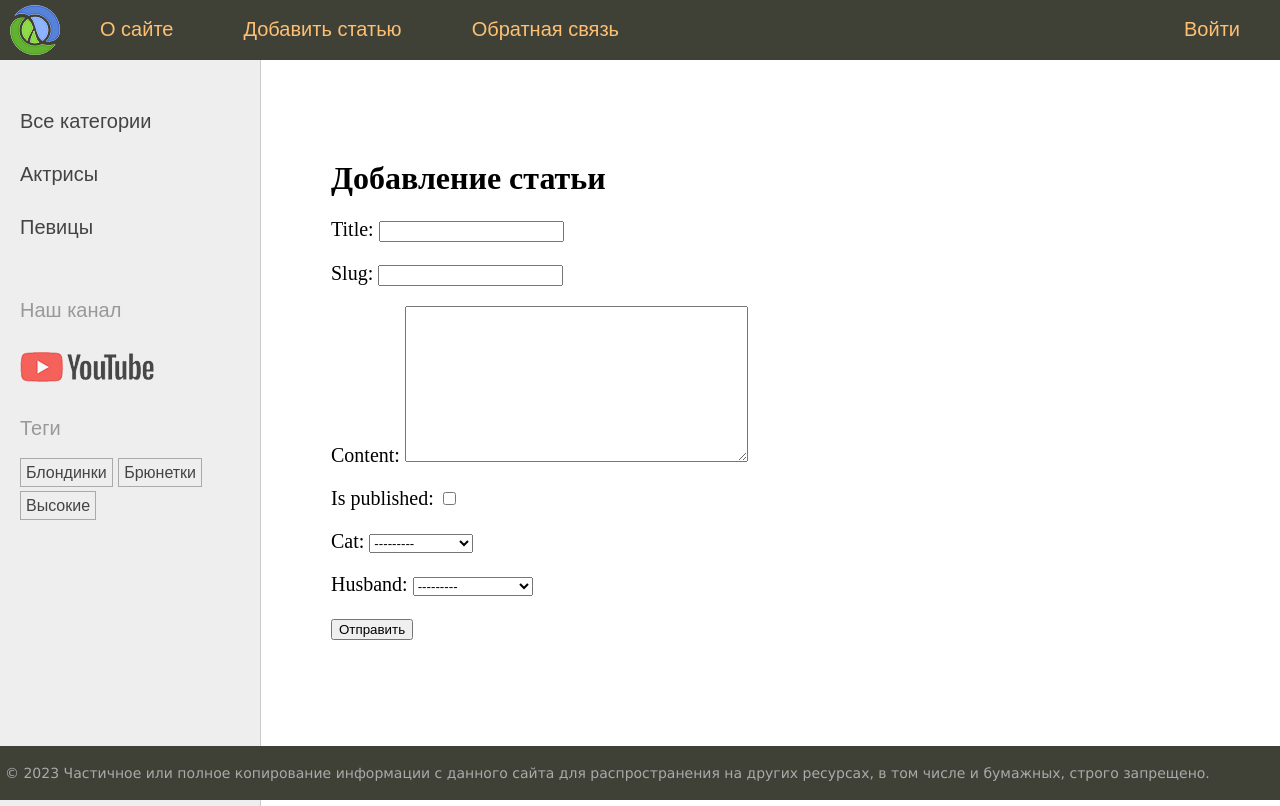
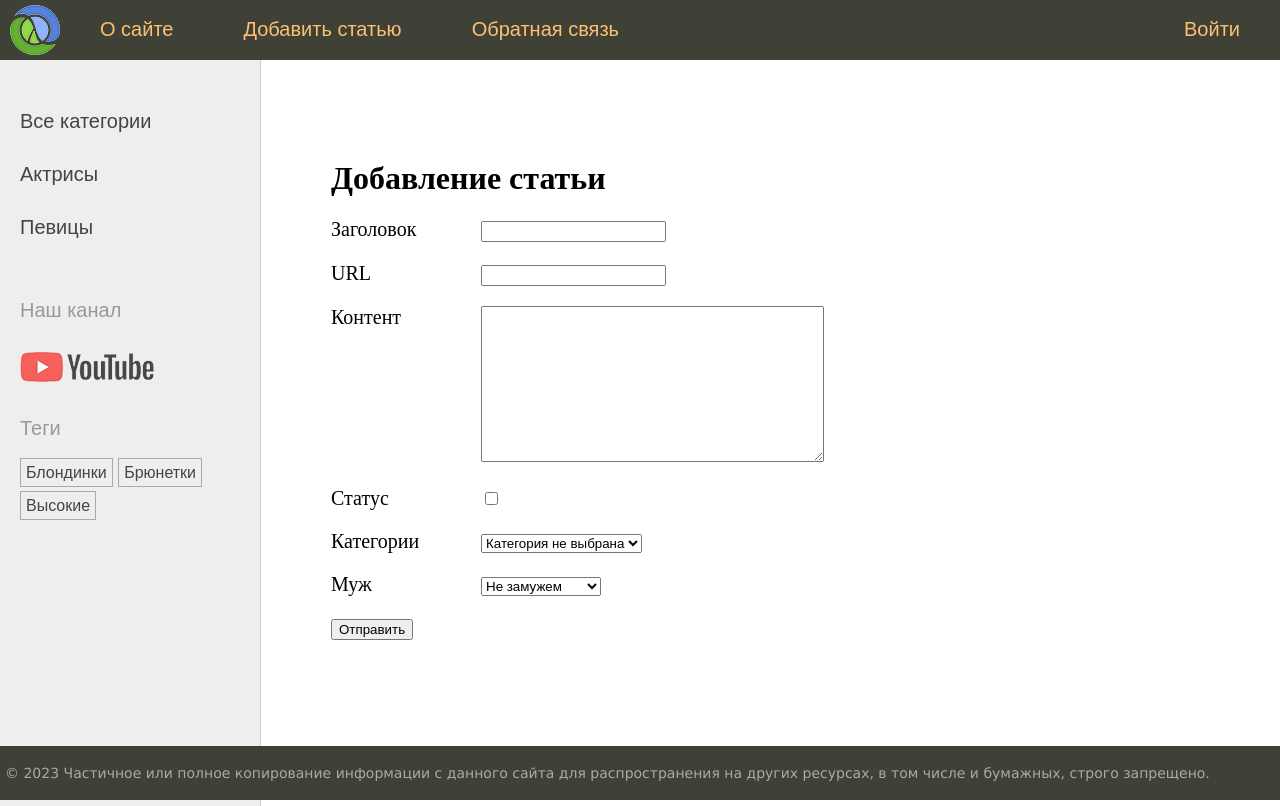
Before and after one commit to Oleg7791/selfedu1, a Django app: page /addpage/ in a window 1280 px wide. Run offline with Django 4.2, Linux system fonts and the light colour scheme; data comes from the database, SQL or seed files in the repository; both versions use the stored data as it was after the commit.

Commit message:
Отображение полей формы. Сохранение переданных данных в БД

```diff
--- a/sitewomen/women/forms.py
+++ b/sitewomen/women/forms.py
@@ -4,10 +4,10 @@ from .models import Category, Husband
 class AddPostForm(forms.Form):
     """класс для создания формы(html) не связанной с моделью"""
     # используем названия атрибутов как в модели чтоб не запутаться
-    title = forms.CharField(max_length=255)
-    slug = forms.SlugField(max_length=255)
-    content = forms.CharField(widget=forms.Textarea(), required=False)# required=False делает поле не обязательным для заполнения
-    is_published = forms.BooleanField(required=False)
-    cat = forms.ModelChoiceField(queryset=Category.objects.all())# queryset=Category в форме будет
+    title = forms.CharField(max_length=255, label='Заголовок')
+    slug = forms.SlugField(max_length=255, label='URL')
+    content = forms.CharField(widget=forms.Textarea(), required=False, label='Контент')# required=False делает поле не обязательным для заполнения
+    is_published = forms.BooleanField(required=False, label='Статус')
+    cat = forms.ModelChoiceField(queryset=Category.objects.all(),empty_label='Категория не выбрана', label='Категории')# queryset=Category в форме будет
     # отображаться выпадающий список из категорий
-    husband = forms.ModelChoiceField(queryset=Husband.objects.all(), required=False)
+    husband = forms.ModelChoiceField(queryset=Husband.objects.all(), required=False,empty_label='Не замужем', label='Муж')
--- a/sitewomen/women/templates/women/addpage.html
+++ b/sitewomen/women/templates/women/addpage.html
@@ -5,7 +5,12 @@
 <form action="" method="post">
     {% csrf_token %}
 <!--     создаем form экземпляр в views.py-->
-    {{ form.as_p }}
+<!--    {{ form.as_p }} стандартное изображение через метод(as_p) ниже опишем в ручную-->
+    <div class="form-error">{{ form.non_field_errors }}</div>
+    {% for f in form %}
+    <p><label class="form-label" for="{{ f.id_for_label }}">{{ f.label }}</label>{{ f }}</p>
+    <div class="form-error">{{ f.errors }}</div>
+    {% endfor %}
     <p><button type="submit">Отправить</button></p>
 </form>
 {% endblock %}
--- a/sitewomen/women/views.py
+++ b/sitewomen/women/views.py
@@ -52,7 +52,13 @@ def addpage(request):
     if request.method == 'POST':
         form = AddPostForm(request.POST)
         if form.is_valid():
-            print(form.cleaned_data)
+            #print(form.cleaned_data)
+            # пропишем код для добавления данных созданного поста в базу данных
+            try:
+                Women.objects.create(**form.cleaned_data)
+                return redirect('home')
+            except:
+                form.add_error(None,"Ошибка добавления поста")
     else:
         form = AddPostForm()
 
```
Also changed, not shown: sitewomen/db.sqlite3.
